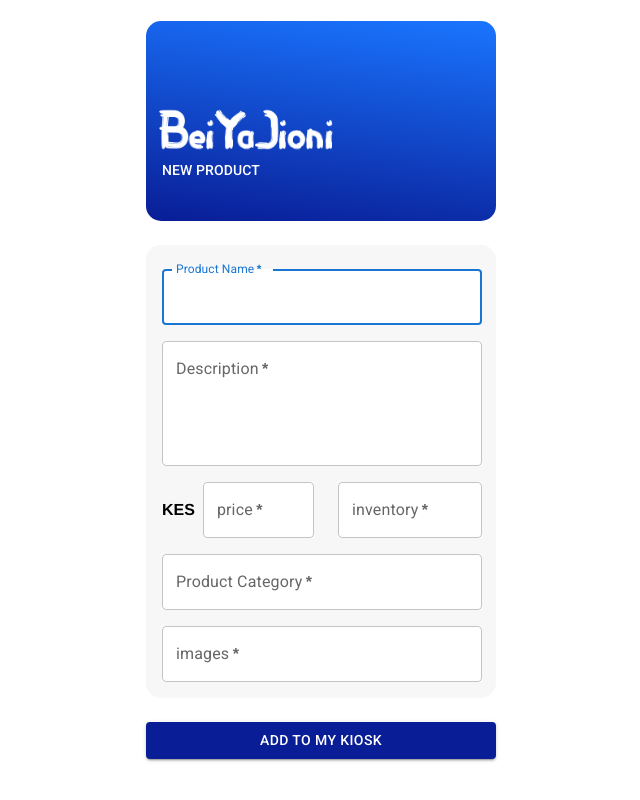
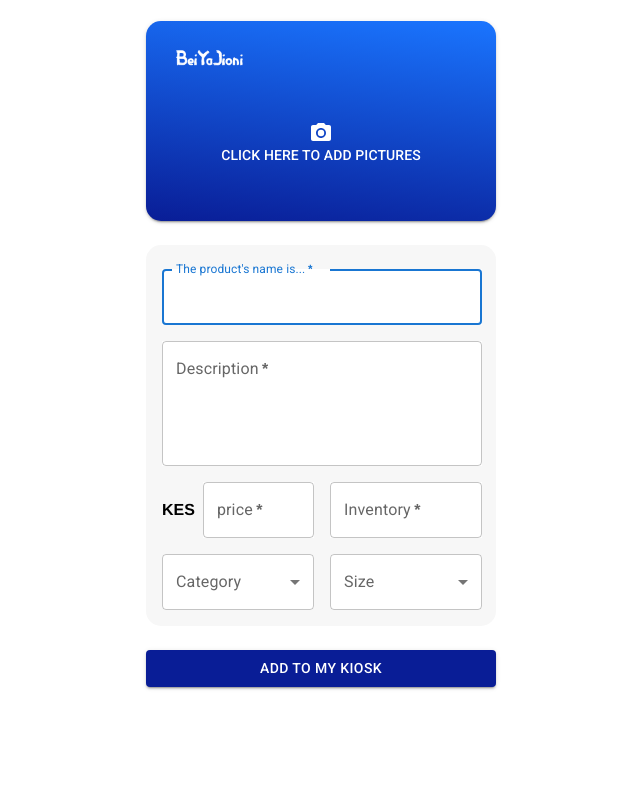
Before and after one commit to Santanderrrrrrr/taoApplication, a React (Create React App) app: page /new in a window 1280 px wide. Shown: the top 800 px of the page, without its empty margins (319-959 px from the left). Built offline with nearby package versions, Linux system fonts and the light colour scheme.

Commit message:
edited how the new product page looks <<added image upload, category and size selects

```diff
--- a/src/components/uploadProd/UploadProd.tsx
+++ b/src/components/uploadProd/UploadProd.tsx
@@ -1,4 +1,5 @@
-import { Box, Button, Grid, Stack, TextField, Typography } from '@mui/material'
+import { PhotoCamera } from '@mui/icons-material'
+import { Box, Button, FormControl, Grid, InputLabel, MenuItem, Select, Stack, TextField, Typography } from '@mui/material'
 import logo from '../../assets/logo.png'
 import './css/UploadProd.css'
 
@@ -22,22 +23,34 @@ const UploadProd = () => {
           mt:'5px',
           // backgroundColor: 'red'
           }}>
-          <Stack className='heading' sx={{
+          <Button className='heading' variant="contained" component="label" sx={{
             width:'350px',
             height: '200px',
-            // backgroundColor: '#222',
+            // border: '2px solid white',
+            borderRadius:'15px',
+            mt:2,
+            backgroundColor: 'white'
+            }}>
+            <Stack className='stackInButton' >
+              <input hidden accept="image/*" multiple type="file" />
+              <Stack className="logoNewProduct" sx={{
+                height: '50px',
                 display: 'flex',
                 justifyContent: 'center',
                 alignItems: 'flex-start',
-            borderRadius:'15px',
-            mt:2
               }}>
                 <div className='logoDiv'>
                   <img className="logoItself" src={logo} alt='logo'/>
                 </div>
-              <Typography variant='subtitle2' sx={{ml:2, color:'white'}}>NEW PRODUCT</Typography>
               </Stack>
-          <Stack>
+              <Stack className='photoCameraStack'>
+                <PhotoCamera/>
+                <Typography variant='subtitle2' sx={{ color:'white'}}>Click here to add pictures</Typography>
+              </Stack>
+            </Stack>
+
+          </Button>
+
           <Box component="form" noValidate  sx={{ mt: 3 }}>
           {/* onSubmit={handleSubmit} */}
 
@@ -50,6 +63,7 @@ const UploadProd = () => {
               display: 'flex',
               flexDirection: 'column',
               alignItems: 'flex-start',}}>
+
               <Grid className='prodName' sx={{
                 mt:3,
                 ml: 2,
@@ -60,7 +74,7 @@ const UploadProd = () => {
                   required
                   fullWidth
                   id="outlined"
-                  label="Product Name"
+                  label="The product's name is..."
                   autoFocus
                   sx={{ backgroundColor: 'white'}}
                   // onChange={(e) => setFirstname(e.target.value)} value={firstname}
@@ -77,6 +91,7 @@ const UploadProd = () => {
                   fullWidth
                   id="prodDesc"
                   label="Description"
+                  placeholder="Give a short description of the product you're about to sell"
                   name="prodDesc"
                   sx={{ backgroundColor: 'white'}}
                   rows={4}
@@ -111,34 +126,66 @@ const UploadProd = () => {
                     required
                     fullWidth
                     id="inventory"
-                    label="inventory"
+                    label="Inventory"
                     name="inventory"
                     autoComplete="email"
 
-                    sx={{ backgroundColor: 'white', ml: 1}}
+                    sx={{ backgroundColor: 'white'}}
                     // onChange={(e) => setEmail(e.target.value)} value={email}
                   />
                 </Grid>
               </Stack>
 
+              <Stack className='categoryAndSize' sx={{
+                display:'flex',
+                flexDirection:'row',
+                mb: 2
+              }}>
                 <Grid className='category' sx={{
                   mt:2,
                   ml: 2,
                   width: '320px'
                 }}>
-                <TextField
+                    <FormControl>
+                      <InputLabel id="demo-controlled-open-select-label">Category</InputLabel>
+                      <Select
                         required
-                  fullWidth
-                  id="category"
-                  label="Product Category"
-                  name="category"
-                  autoComplete="Phone"
-                  sx={{ backgroundColor: 'white'}}
-                  // onChange={(e) => setTelephone(e.target.value)} value={telephone}
+                        // open={false}
+                        labelId="demo-controlled-open-select-label"
+                        id="demo-controlled-open-select"
+                        label="Category"
+                        // name='category'
+                        sx={{ width:'152px', backgroundColor: 'white'}}
+                      >
+                        <MenuItem value={10}>Ten</MenuItem>
+                        <MenuItem value={20}>Twenty</MenuItem>
+                        <MenuItem value={30}>Thirty</MenuItem>
+                      </Select>
+                    </FormControl>
 
-                />
+                    <FormControl sx={{ml: 2, width: '152px'}}>
+                      <InputLabel id="demo-controlled-open-select-label">Size</InputLabel>
+                      <Select
+                        required
+                        // open={false}
+                        labelId="demo-controlled-open-select-label"
+                        id="demo-controlled-open-select"
+                        label="Size"
+                        // name='Size'
+                        sx={{ width:'152px', backgroundColor: 'white'}}
+                      >
+                        <MenuItem value={10}>Ten</MenuItem>
+                        <MenuItem value={20}>Twenty</MenuItem>
+                        <MenuItem value={30}>Thirty</MenuItem>
+                      </Select>
+                    </FormControl>
                 </Grid>
-              <Grid className='images' sx={{
+
+
+
+              </Stack>
+
+              {/* <Grid className='images' sx={{
                 mt:2,
                 ml: 2,
                 mb: 2,
@@ -155,7 +202,7 @@ const UploadProd = () => {
 
                   // onChange={(e) => setPassword(e.target.value)} value={password}
                 />
-              </Grid>
+              </Grid> */}
             </Stack>
             <Button
               type="submit"
@@ -167,7 +214,7 @@ const UploadProd = () => {
             </Button>
 
           </Box>
-          </Stack>
+
         </Stack>
       </Box>
     </div>
--- a/src/components/uploadProd/css/UploadProd.css
+++ b/src/components/uploadProd/css/UploadProd.css
@@ -22,9 +22,30 @@
     background: linear-gradient(7deg, rgba(9,29,150,1) 0%, rgba(26,117,255,1) 100%);
 }
 
+.stackInButton{
+    position: relative;
+}
+
+.logoNewProduct{
+    margin-top: -90px;
+    margin-right: 200px;
+}
+
+.photoCameraStack{
+    display: flex;
+    flex-direction: column;
+    align-items: center;
+    position: absolute;
+    width: 100%;
+    font-size: 12px;
+}
+
 .logoDiv{
-    width: 200px;
-    height: 100px;
+    width: 100px;
+    height: 60px;
+    display: flex;
+    align-items: center;
+    /* background-color: #fff; */
     overflow: hidden;
 }
 
@@ -32,5 +53,5 @@
     margin-top: 0vh;
     padding: 0px;
     max-width: 195px;
-    max-height: 130px;
+    max-height: 50px;
 }
```
Lines whose indentation alone changed are shown as unchanged.
